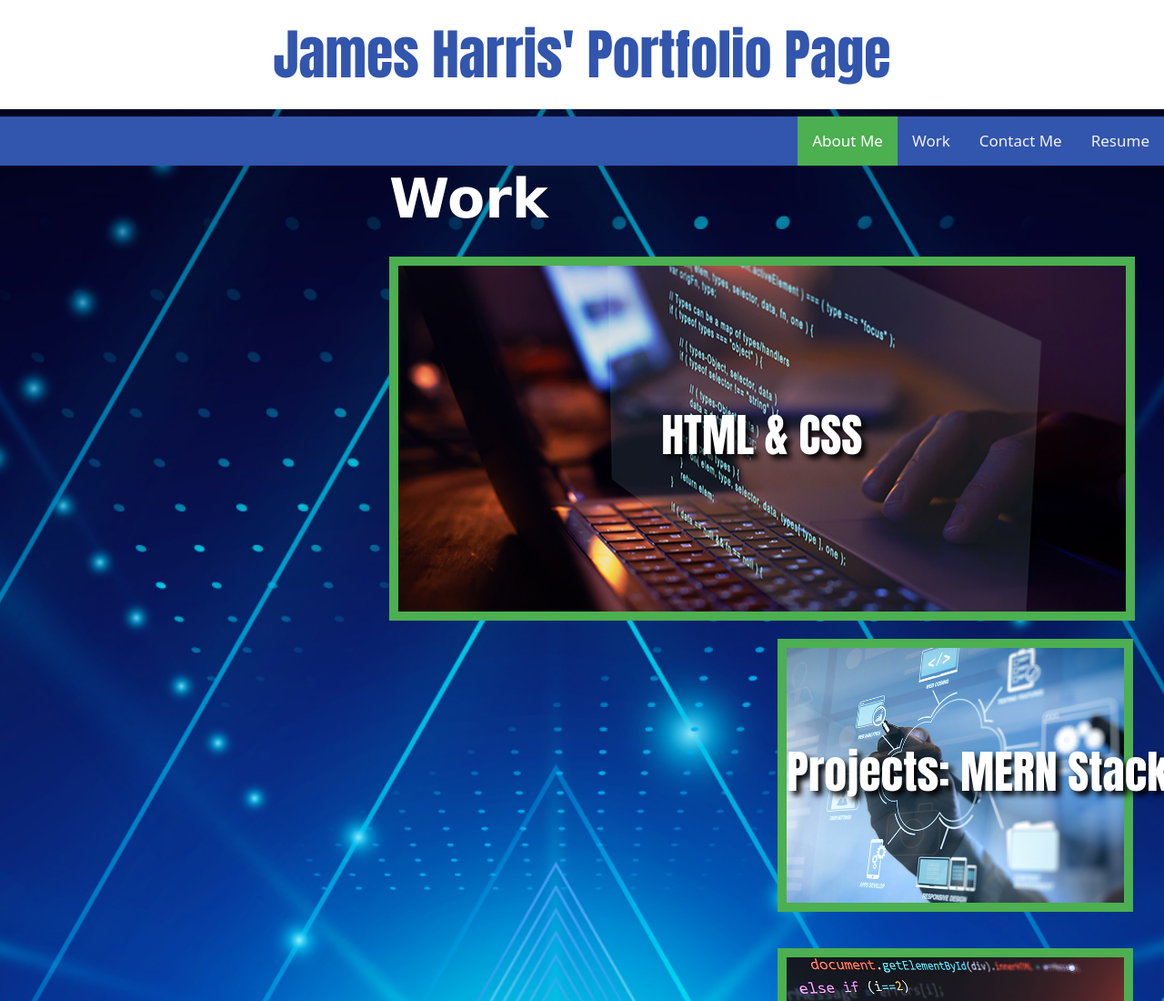
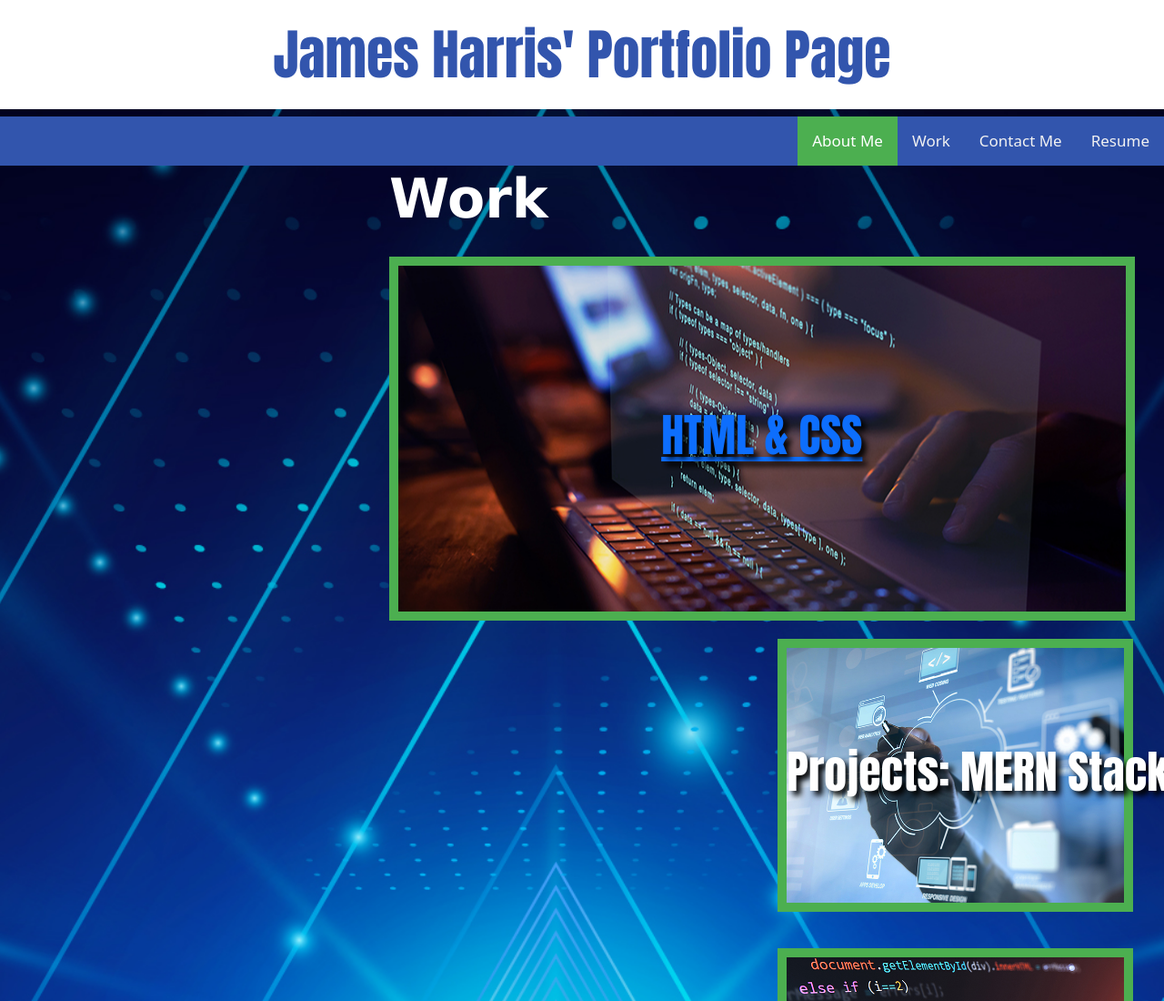
Before and after one commit to arcangyl1963/myportfoliopage, a plain HTML site: page index.html in a window 1280 px wide. Shown: the top 1100 px of the page at 91% size. Drawn offline with nearby package versions, Linux system fonts and the light colour scheme.

Commit message:
updated index.html

```diff
--- a/index.html
+++ b/index.html
@@ -42,7 +42,8 @@
         <h2 id="work">Work</h2>
         <section class="app">
             <div class="html-css">
-                <h3>HTML & CSS</h3>
+                <h3><a href="https://arcangyl1963.github.io/HOMEWK-01-HTML-GIT-CSS/">HTML & CSS</a></h3>
+
             </div>
         </section>
         <section>
```
